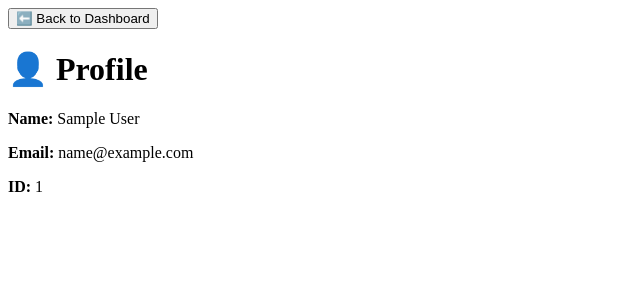
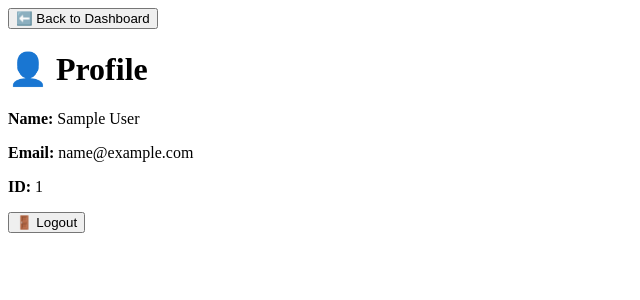
Before and after one commit to r6778g/library-recommendation-system, a React (Create React App) app in the folder frontend/: page /profile in a window 1280 px wide. Shown: the top 300 px of the page, without its empty margins (0-640 px from the left). Built offline with nearby package versions, Linux system fonts and the light colour scheme; sample sign-in values are in the browser's storage.

Commit message:
Update Profile.jsx

```diff
--- a/frontend/src/Components/Profile.jsx
+++ b/frontend/src/Components/Profile.jsx
@@ -1,16 +1,30 @@
-import React from "react";
-import { useNavigate } from "react-router-dom"; // ✅ Import this
+import React, { useEffect, useState } from "react";
+import { useNavigate } from "react-router-dom";
 
 const Profile = () => {
-  const navigate = useNavigate(); // ✅ Define navigate
-  const user = localStorage.getItem("user") ? JSON.parse(localStorage.getItem("user")) : null;
+  const navigate = useNavigate();
+  const [user, setUser] = useState(null);
 
-  if (!user) {
-    return <p className="p-6 text-red-600">⚠️ No user data found. Please log in.</p>;
-  }
+  // Load user safely from localStorage
+  useEffect(() => {
+    try {
+      const storedUser = localStorage.getItem("user");
+      if (storedUser) {
+        setUser(JSON.parse(storedUser));
+      } else {
+        navigate("/login"); // Auto-redirect if no user
+      }
+    } catch (error) {
+      console.error("Error parsing user data:", error);
+      navigate("/login");
+    }
+  }, [navigate]);
+
+  if (!user) return null; // Avoid flicker before redirect
 
   return (
-    <div className="max-w-xl mx-auto mt-10 p-6 bg-white rounded-xl shadow-lg">
+    <div className="max-w-xl mx-auto mt-10 p-6 bg-white rounded-xl shadow-lg w-[90%] sm:w-full">
+      {/* Back Button */}
       <button
         onClick={() => navigate("/dashboard")}
         className="mb-4 px-4 py-2 bg-blue-500 text-white rounded hover:bg-blue-600"
@@ -18,13 +32,26 @@ const Profile = () => {
         ⬅️ Back to Dashboard
       </button>
 
+      {/* Profile Header */}
       <h1 className="text-2xl font-bold text-indigo-700 mb-4">👤 Profile</h1>
 
+      {/* User Info */}
       <div className="space-y-2 text-gray-800">
         <p><strong>Name:</strong> {user.name}</p>
         <p><strong>Email:</strong> {user.email}</p>
         <p><strong>ID:</strong> {user.id}</p>
       </div>
+
+      {/* Logout Button */}
+      <button
+        onClick={() => {
+          localStorage.removeItem("user");
+          navigate("/login");
+        }}
+        className="mt-6 px-4 py-2 bg-red-500 text-white rounded hover:bg-red-600"
+      >
+        🚪 Logout
+      </button>
     </div>
   );
 };
```
